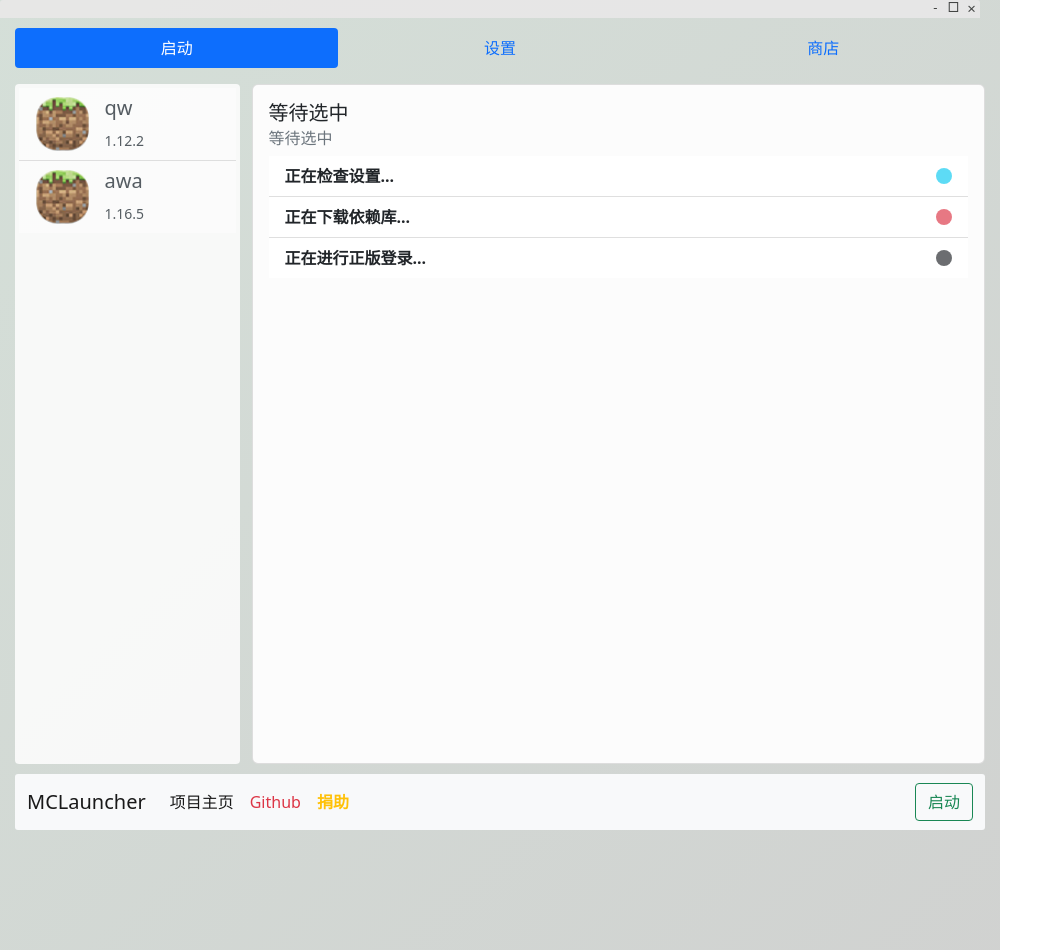
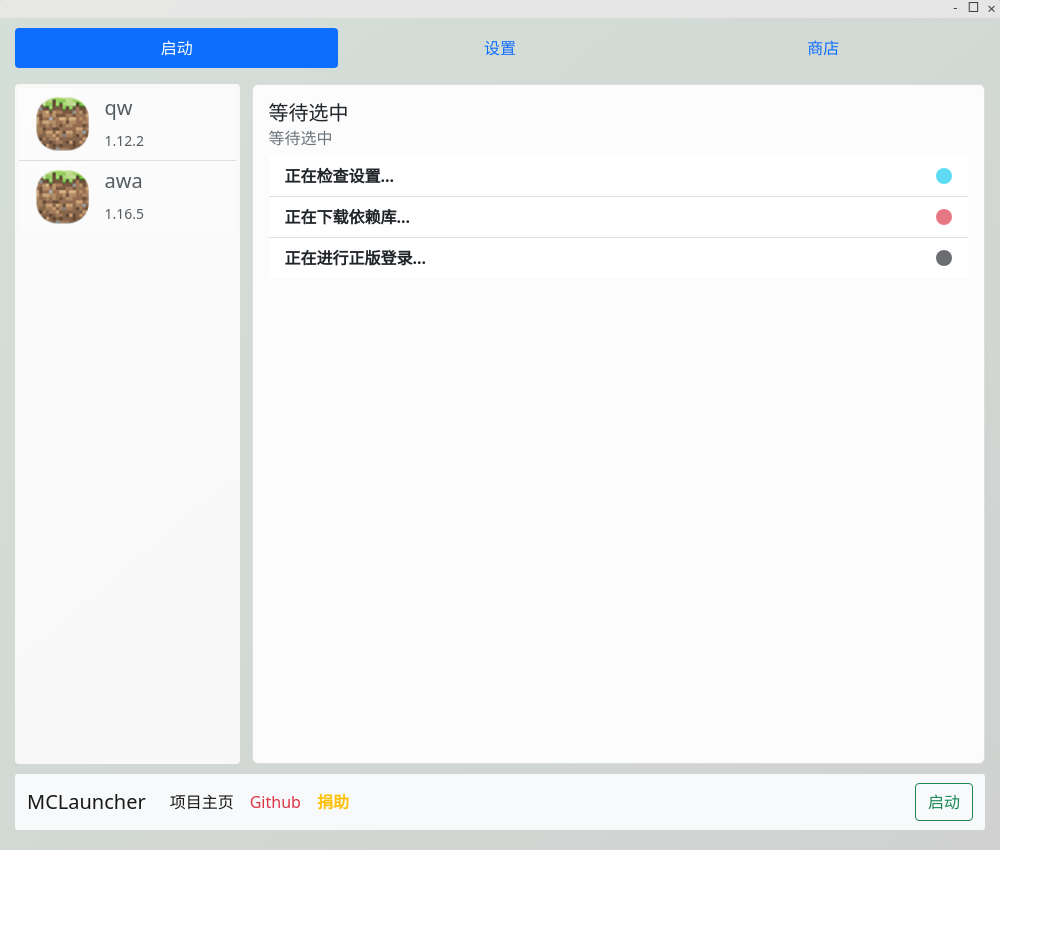
Before and after one commit to CornWorld/MCLauncherWeb, a plain HTML site: page index.html in a window 1280 px wide. Shown: the whole page, without its empty margins (0-1063 px from the left). After the commit the page ends 858 px from the top, so only its background shows below. Drawn offline with Linux system fonts and the light colour scheme.

Commit message:
Fix: refix the base window's size (up to strict 1000*850)
Should be distinguished from b501f96

```diff
--- a/css/main.css
+++ b/css/main.css
@@ -1,3 +1,7 @@
+html {
+    overflow: hidden;
+}
+
 body ::-webkit-scrollbar {
     width: 5px;
     height: 5px;
@@ -23,7 +27,7 @@ body ::-webkit-scrollbar-thumb {
     /*filter: blur(2px);*/
     position: absolute;
     width: 1000px;
-    height: 950px;
+    height: 850px;
     z-index: 500;
 }
 .main_panel {
@@ -55,7 +59,7 @@ body ::-webkit-scrollbar-thumb {
     height: 690px;
 }
 .windows-bar {
-    width: 980px;
+    width: 1000px;
     height: 18px;
     font-size: 4px;
     padding-left: 14px;
```
